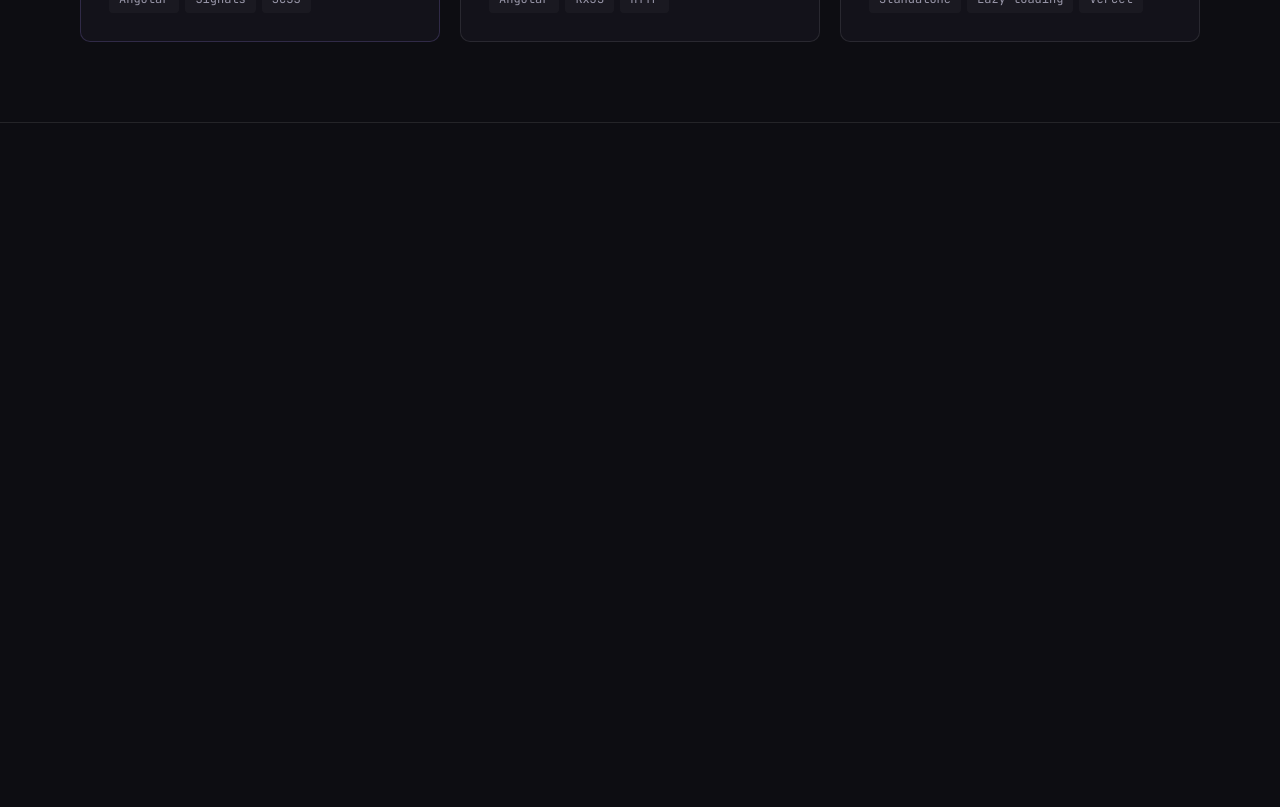
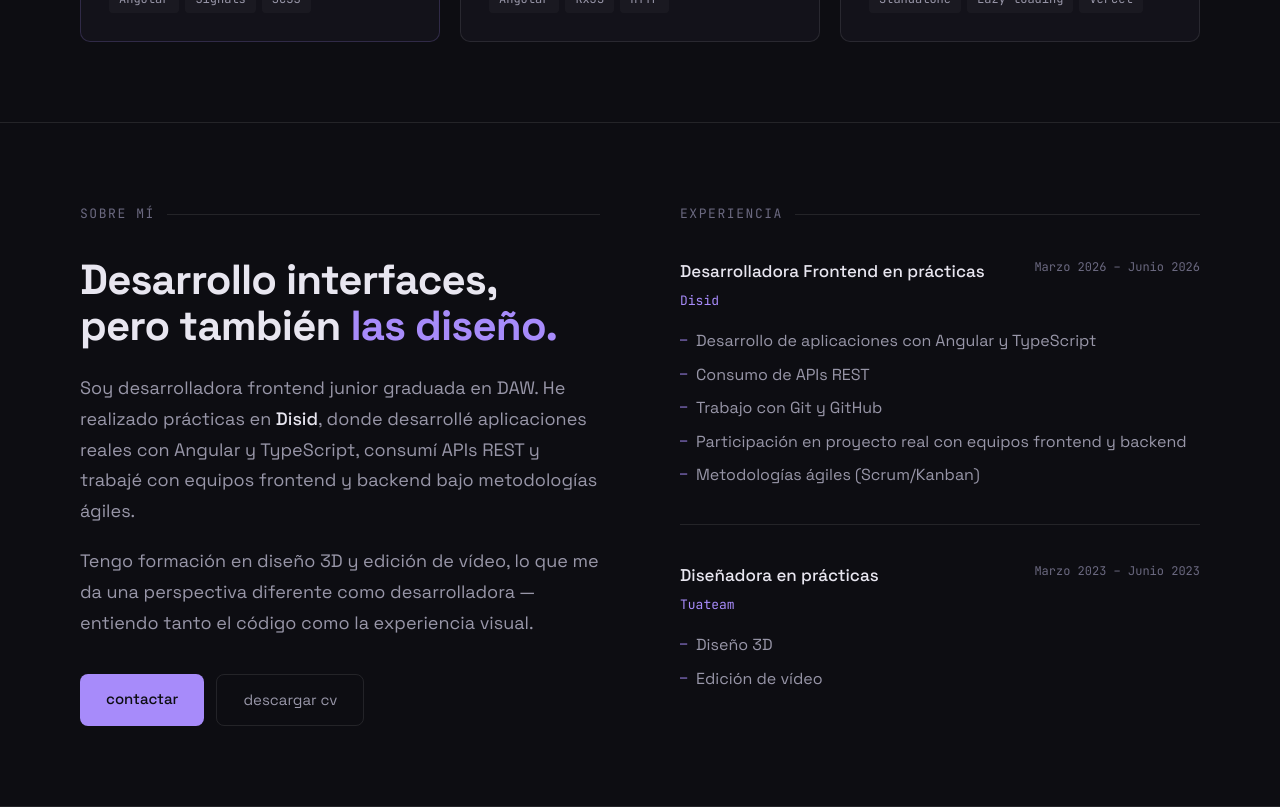
Before and after one commit to rakelBarranco/dev.portfolio, an Angular app: page / in a window 1280 px wide. Shown: the part 1340-2147 px from the top of the page. Before the commit the page ends 1463 px from the top, so only its background shows below. Built offline with nearby package versions, Linux system fonts and the light colour scheme.

Commit message:
feat: add about section with experience timeline

```diff
--- a/src/app/features/about/about.html
+++ b/src/app/features/about/about.html
@@ -1 +1,51 @@
-<p>about works!</p>
+<section class="about" id="about">
+  <div class="about__layout">
+
+    <div class="about__left">
+      <div class="about__label">sobre mí</div>
+
+      <h2 class="about__title">
+        Desarrollo interfaces,<br>
+        pero también <span class="about__accent">las diseño.</span>
+      </h2>
+
+      <p class="about__desc">
+        Soy desarrolladora frontend junior graduada en DAW. He realizado prácticas en
+        <strong>Disid</strong>, donde desarrollé aplicaciones reales con Angular y TypeScript,
+        consumí APIs REST y trabajé con equipos frontend y backend bajo metodologías ágiles.
+      </p>
+
+      <p class="about__desc">
+        Tengo formación en diseño 3D y edición de vídeo, lo que me da una perspectiva
+        diferente como desarrolladora — entiendo tanto el código como la experiencia visual.
+      </p>
+
+      <div class="about__links">
+        <a class="btn-primary" href="mailto:raquelbarranco02@gmail.com">contactar</a>
+        <a class="btn-ghost" href="/assets/cv.pdf" target="_blank">descargar cv</a>
+      </div>
+    </div>
+
+    <div class="about__right">
+      <div class="about__label">experiencia</div>
+
+      @for (exp of experience; track exp.company) {
+        <div class="about__exp">
+          <div class="about__exp-header">
+            <div>
+              <p class="about__exp-role">{{ exp.role }}</p>
+              <p class="about__exp-company">{{ exp.company }}</p>
+            </div>
+            <span class="about__exp-period">{{ exp.period }}</span>
+          </div>
+          <ul class="about__exp-items">
+            @for (item of exp.items; track item) {
+              <li>{{ item }}</li>
+            }
+          </ul>
+        </div>
+      }
+    </div>
+
+  </div>
+</section>
--- a/src/app/features/about/about.scss
+++ b/src/app/features/about/about.scss
@@ -0,0 +1,161 @@
+.about {
+  padding: 80px;
+  border-bottom: 0.5px solid var(--color-border);
+
+  &__layout {
+    display: grid;
+    grid-template-columns: 1fr 1fr;
+    gap: 80px;
+    align-items: start;
+  }
+
+  &__label {
+    font-family: var(--font-mono);
+    font-size: 13px;
+    color: var(--color-text-muted);
+    text-transform: uppercase;
+    letter-spacing: 0.12em;
+    margin-bottom: 32px;
+    display: flex;
+    align-items: center;
+    gap: 12px;
+
+    &::after {
+      content: '';
+      flex: 1;
+      height: 0.5px;
+      background: var(--color-border);
+    }
+  }
+
+  &__title {
+    font-size: 42px;
+    font-weight: 700;
+    line-height: 1.1;
+    letter-spacing: -0.02em;
+    margin-bottom: 24px;
+  }
+
+  &__accent {
+    color: var(--color-accent);
+  }
+
+  &__desc {
+    font-size: 18px;
+    color: var(--color-text-secondary);
+    line-height: 1.7;
+    margin-bottom: 20px;
+
+    strong {
+      color: var(--color-text-primary);
+      font-weight: 500;
+    }
+  }
+
+  &__links {
+    display: flex;
+    gap: 12px;
+    margin-top: 36px;
+  }
+
+  &__exp {
+    margin-bottom: 36px;
+    padding-bottom: 36px;
+    border-bottom: 0.5px solid var(--color-border);
+
+    &:last-child {
+      border-bottom: none;
+      margin-bottom: 0;
+      padding-bottom: 0;
+    }
+  }
+
+  &__exp-header {
+    display: flex;
+    justify-content: space-between;
+    align-items: flex-start;
+    margin-bottom: 16px;
+    gap: 16px;
+  }
+
+  &__exp-role {
+    font-size: 17px;
+    font-weight: 500;
+    color: var(--color-text-primary);
+    margin-bottom: 4px;
+  }
+
+  &__exp-company {
+    font-family: var(--font-mono);
+    font-size: 13px;
+    color: var(--color-accent);
+  }
+
+  &__exp-period {
+    font-family: var(--font-mono);
+    font-size: 12px;
+    color: var(--color-text-muted);
+    white-space: nowrap;
+  }
+
+  &__exp-items {
+    list-style: none;
+    padding: 0;
+    margin: 0;
+    display: flex;
+    flex-direction: column;
+    gap: 8px;
+
+    li {
+      font-size: 16px;
+      color: var(--color-text-secondary);
+      padding-left: 16px;
+      position: relative;
+      line-height: 1.6;
+
+      &::before {
+        content: '—';
+        position: absolute;
+        left: 0;
+        color: var(--color-accent);
+        font-family: var(--font-mono);
+        font-size: 12px;
+        top: 3px;
+      }
+    }
+  }
+}
+
+.btn-primary {
+  background: var(--color-accent);
+  color: var(--color-bg);
+  border: none;
+  padding: 12px 26px;
+  border-radius: 8px;
+  font-family: var(--font-sans);
+  font-size: 15px;
+  font-weight: 500;
+  cursor: pointer;
+  transition: opacity 0.2s;
+  display: inline-block;
+
+  &:hover { opacity: 0.85; }
+}
+
+.btn-ghost {
+  background: transparent;
+  color: var(--color-text-secondary);
+  border: 0.5px solid var(--color-border);
+  padding: 12px 26px;
+  border-radius: 8px;
+  font-family: var(--font-sans);
+  font-size: 15px;
+  cursor: pointer;
+  transition: border-color 0.2s, color 0.2s;
+  display: inline-block;
+
+  &:hover {
+    border-color: var(--color-text-secondary);
+    color: var(--color-text-primary);
+  }
+}
--- a/src/app/features/about/about.ts
+++ b/src/app/features/about/about.ts
@@ -6,6 +6,29 @@ import { Component } from '@angular/core';
   templateUrl: './about.html',
   styleUrl: './about.scss',
 })
-export class About {
+export class AboutComponent {
 
+  experience = [
+    {
+      role: 'Desarrolladora Frontend en prácticas',
+      company: 'Disid',
+      period: 'Marzo 2026 – Junio 2026',
+      items: [
+        'Desarrollo de aplicaciones con Angular y TypeScript',
+        'Consumo de APIs REST',
+        'Trabajo con Git y GitHub',
+        'Participación en proyecto real con equipos frontend y backend',
+        'Metodologías ágiles (Scrum/Kanban)'
+      ]
+    },
+    {
+      role: 'Diseñadora en prácticas',
+      company: 'Tuateam',
+      period: 'Marzo 2023 – Junio 2023',
+      items: [
+        'Diseño 3D',
+        'Edición de vídeo'
+      ]
+    }
+  ];
 }
--- a/src/app/features/home/home.html
+++ b/src/app/features/home/home.html
@@ -1,2 +1,3 @@
 <app-hero />
 <app-projects />
+<app-about />
--- a/src/app/features/home/home.ts
+++ b/src/app/features/home/home.ts
@@ -1,12 +1,14 @@
 import { Component } from '@angular/core';
 import HeroComponent from '../hero/hero';
 import {Projects} from '../projects/projects';
+import {AboutComponent} from '../about/about';
 
 @Component({
   selector: 'app-home',
   imports: [
     HeroComponent,
-    Projects
+    Projects,
+    AboutComponent
   ],
   templateUrl: './home.html',
   styleUrl: './home.scss',
```
